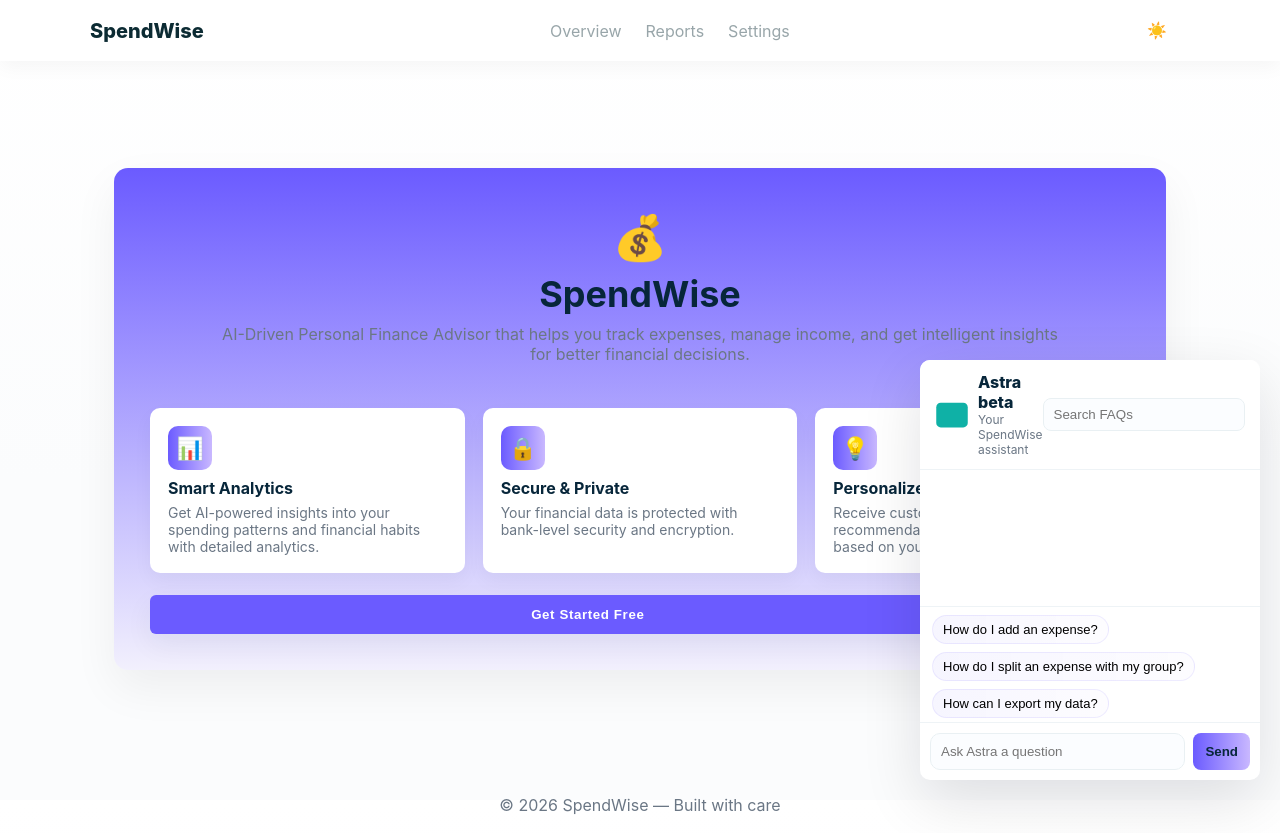
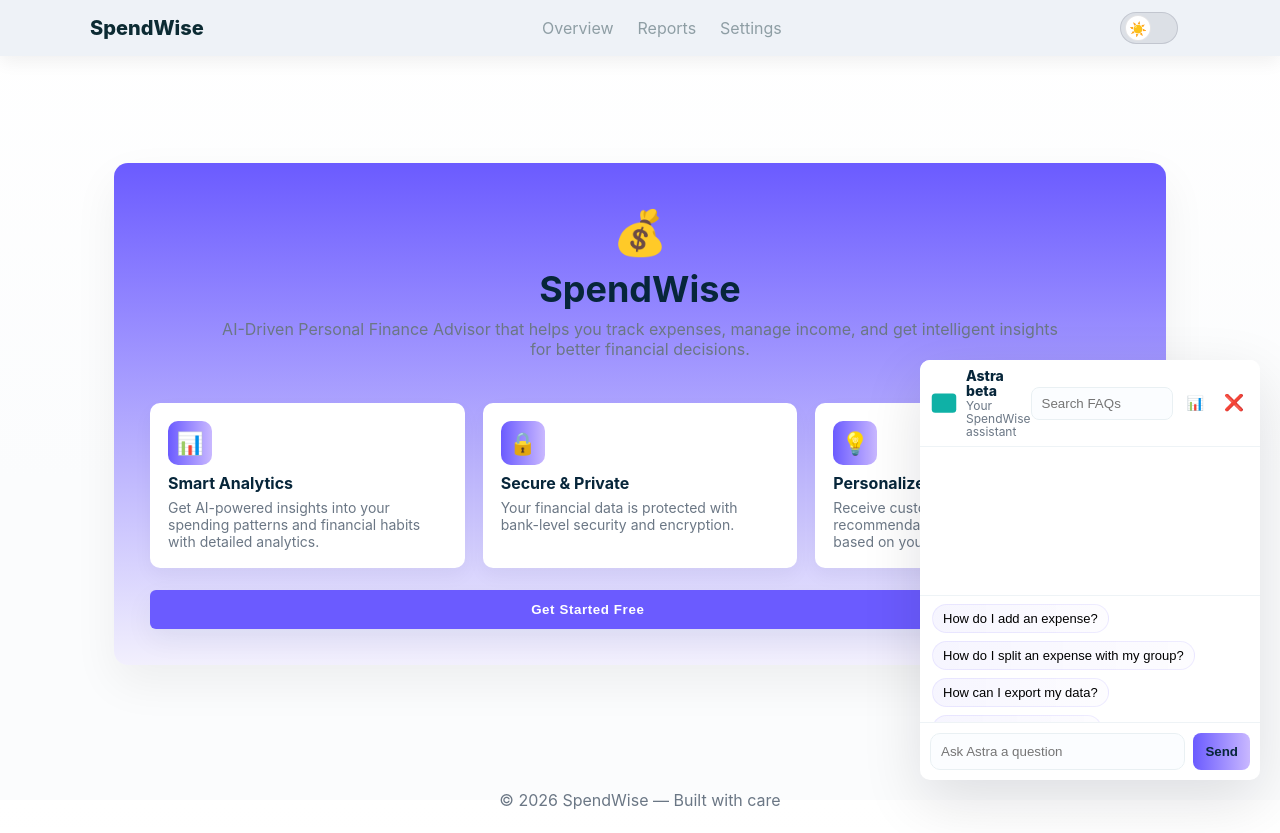
Before and after one commit to aryansinghal207/Spendwise, a React (Vite) app in the folder frontend/: page / in a window 1280 px wide. Both pictures are taken after a click on the button "Ask Astra". Built offline with nearby package versions, Linux system fonts and the light colour scheme.

Commit message:
Changes in Sign in and Sign up page

```diff
--- a/frontend/src/AstraChat.jsx
+++ b/frontend/src/AstraChat.jsx
@@ -193,21 +193,21 @@ export default function AstraChat({ currentUser }){
       {open && (
         <div className="astra-panel" role="dialog" aria-label="Astra chat">
           <div className="astra-header">
-            <div style={{display:'flex',alignItems:'center',gap:8}}>
-              <div style={{width:36,height:36,flex:'none'}}>
+            <div className="astra-header-left">
+              <div className="astra-header-icon">
                 <svg viewBox="0 0 64 64" width="36" height="36" xmlns="http://www.w3.org/2000/svg" aria-hidden="true">
                   <rect x="4" y="10" width="56" height="44" rx="8" fill="#0fb1a6" />
                 </svg>
               </div>
-              <div>
+              <div className="astra-header-text">
                 <div className="astra-title">Astra <span className="beta">beta</span></div>
                 <div className="astra-sub">Your SpendWise assistant</div>
               </div>
             </div>
-            <div style={{display:'flex',alignItems:'center',gap:8}}>
+            <div className="astra-header-right">
               <input className="astra-search" placeholder="Search FAQs" value={query} onChange={e=>setQuery(e.target.value)} />
               <button className="astra-stats-btn" onClick={() => setShowStats(s => !s)} title="Show stats">📊</button>
-              <button className="astra-close" onClick={()=>setOpen(false)} aria-label="Close">×</button>
+              <button className="astra-close" onClick={()=>setOpen(false)} aria-label="Close" title="Close">❌</button>
             </div>
           </div>
 
--- a/frontend/src/SignIn.jsx
+++ b/frontend/src/SignIn.jsx
@@ -3,6 +3,7 @@ import apiUrl from './api'
 
 export default function SignIn({onSignedIn, onSwitchToSignUp, onSwitchBack}){
   const [status,setStatus] = useState('')
+  const [emailDraft, setEmailDraft] = useState('')
   const formRef = useRef(null)
   const unique = useMemo(()=>Math.random().toString(36).slice(2,9),[])
   const emailName = `email_${unique}`
@@ -12,13 +13,27 @@ export default function SignIn({onSignedIn, onSwitchToSignUp, onSwitchBack}){
     // Clear previous values when the form mounts
     if (formRef.current) formRef.current.reset()
     setStatus('')
+    setEmailDraft('')
   }, [])
+
+  function isValidGmailWithNumber(emailRaw){
+    const email = (emailRaw || '').trim()
+    return /^[^\s@]*\d[^\s@]*@gmail\.com$/i.test(email)
+  }
 
   async function handle(e){
     e.preventDefault()
     const f = e.target
     // form inputs use dynamic names to avoid autofill; access via elements
-    const payload = { email: f.elements[emailName].value, password: f.elements[passwordName].value }
+    const email = f.elements[emailName].value
+    const password = f.elements[passwordName].value
+
+    if (!isValidGmailWithNumber(email)) {
+      setStatus('Error: Email must be a Gmail address and contain at least one number (example: name123@gmail.com).')
+      return
+    }
+
+    const payload = { email, password }
     try{
       const res = await fetch(apiUrl('/api/auth/signin'),{method:'POST',headers:{'Content-Type':'application/json'},body:JSON.stringify(payload)})
       if (!res.ok) throw new Error(await res.text())
@@ -56,7 +71,19 @@ export default function SignIn({onSignedIn, onSwitchToSignUp, onSwitchBack}){
           <div className="muted" style={{marginBottom:12}}>or use your email</div>
           {status && <div style={{color:'#c00',marginBottom:10}}>{status}</div>}
           <form ref={formRef} onSubmit={handle} autoComplete="off">
-            <div className="form-field"><input name={emailName} type="email" placeholder="Email" autoComplete="off" required/></div>
+            <div className="form-field">
+              <input
+                name={emailName}
+                type="email"
+                placeholder="Email (example: name123@gmail.com)"
+                autoComplete="off"
+                onChange={(e) => { setEmailDraft(e.target.value); if (status) setStatus('') }}
+                required
+              />
+              {emailDraft && !isValidGmailWithNumber(emailDraft) && (
+                <div className="field-hint error-text">Use a Gmail address with at least one number (example: name123@gmail.com).</div>
+              )}
+            </div>
             <div className="form-field"><input name={passwordName} type="password" placeholder="Password" autoComplete="new-password" required/></div>
             <div style={{marginTop:10}}>
               <div className="help">Forgot your password?</div>
--- a/frontend/src/components/NavBar.jsx
+++ b/frontend/src/components/NavBar.jsx
@@ -2,7 +2,7 @@ import React from 'react'
 
 export default function NavBar({user, onSignOut, theme, onToggleTheme, onNavigate, currentView}){
   return (
-    <header className="nav-bar">
+    <header className={`nav-bar ${!user ? 'nav-auth' : ''}`}>
       <div className="nav-inner">
         <div className="brand">SpendWise</div>
         <nav className="nav-links">
@@ -29,7 +29,15 @@ export default function NavBar({user, onSignOut, theme, onToggleTheme, onNavigat
           </a>
         </nav>
         <div className="nav-actions">
-          <button className="theme-toggle" onClick={() => onToggleTheme && onToggleTheme()} title="Toggle theme">{theme === 'dark' ? '🌙' : '☀️'}</button>
+          <label className="theme-switch" title="Toggle theme">
+            <input
+              type="checkbox"
+              checked={theme === 'dark'}
+              onChange={() => onToggleTheme && onToggleTheme()}
+              aria-label="Toggle theme"
+            />
+            <span className="theme-slider" aria-hidden="true" />
+          </label>
           {user ? (
             <div className="user-info">
               <div className="user-name">{user.name}</div>
--- a/frontend/src/index.css
+++ b/frontend/src/index.css
@@ -101,6 +101,72 @@ body,
 .user-info{ display:flex; align-items:center; gap:12px }
 .user-name{ font-weight:700; color:var(--nav-text) }
 .user-type{ font-size:12px; color:var(--muted) }
+
+/* Auth pages: make header a clear grey in light theme for contrast */
+.nav-bar.nav-auth{
+  background: #eef2f7;
+  box-shadow: 0 6px 18px rgba(2,6,23,0.06);
+}
+[data-theme="dark"] .nav-bar.nav-auth{
+  background: linear-gradient(90deg,var(--nav-bg), color-mix(in srgb, var(--nav-bg) 90%, #000000));
+  box-shadow: 0 6px 18px rgba(0,0,0,0.35);
+}
+
+/* Theme toggle slider (keeps icon so users recognize it) */
+.theme-switch{
+  position: relative;
+  display:inline-flex;
+  align-items:center;
+  user-select:none;
+}
+.theme-switch input{
+  position:absolute;
+  opacity:0;
+  width:1px;
+  height:1px;
+  pointer-events:none;
+}
+.theme-slider{
+  width:56px;
+  height:30px;
+  border-radius:999px;
+  background: rgba(15, 23, 42, 0.08);
+  border: 1px solid rgba(15, 23, 42, 0.12);
+  display:block;
+  position:relative;
+  cursor:pointer;
+  transition: background-color var(--transition-md), border-color var(--transition-md);
+}
+.theme-slider::before{
+  content:"☀️";
+  position:absolute;
+  top:50%;
+  left:4px;
+  transform: translateY(-50%);
+  width:24px;
+  height:24px;
+  border-radius:999px;
+  background: var(--surface);
+  border: 1px solid rgba(2,6,23,0.10);
+  display:flex;
+  align-items:center;
+  justify-content:center;
+  font-size:14px;
+  transition: transform var(--transition-md), background-color var(--transition-md);
+}
+.theme-switch input:focus-visible + .theme-slider{
+  outline: none;
+  box-shadow: 0 0 0 3px rgba(99, 102, 241, 0.22);
+}
+.theme-switch input:checked + .theme-slider{
+  background: rgba(99, 102, 241, 0.22);
+  border-color: rgba(99, 102, 241, 0.35);
+}
+.theme-switch input:checked + .theme-slider::before{
+  content:"🌙";
+  transform: translate(26px, -50%);
+  background: var(--surface);
+}
 
 .app-main{ flex:1; padding:28px 18px }
 .auth-shell{ display:flex; align-items:center; justify-content:center; min-height: calc(100vh - 140px) }
@@ -371,6 +437,33 @@ body,
 
 .muted{ color: #98a0aa }
 
+/* Auth field hints + errors */
+.field-hint{ font-size:12px; margin-top:6px; color:var(--muted) }
+.error-text{ color:#c0262d }
+
+/* Password strength meter */
+.pw-meter{ margin-top:10px }
+.pw-meter-row{ display:flex; align-items:center; gap:10px }
+.pw-meter-bar{
+  flex:1;
+  height:10px;
+  border-radius:999px;
+  background: rgba(148, 163, 184, 0.25);
+  border: 1px solid rgba(148, 163, 184, 0.25);
+  overflow:hidden;
+}
+.pw-meter-fill{ display:block; height:100%; border-radius:999px; transition: width 180ms ease, background-color 180ms ease }
+.pw-meter-label{ min-width:78px; font-size:12px; font-weight:800; letter-spacing:0.3px }
+
+.pw-meter-bar.level-1 .pw-meter-fill{ background: linear-gradient(90deg, #ef4444, #f97316) }
+.pw-meter-label.level-1{ color:#ef4444 }
+
+.pw-meter-bar.level-2 .pw-meter-fill{ background: linear-gradient(90deg, #f59e0b, #fbbf24) }
+.pw-meter-label.level-2{ color:#f59e0b }
+
+.pw-meter-bar.level-3 .pw-meter-fill{ background: linear-gradient(90deg, #10b981, #22c55e) }
+.pw-meter-label.level-3{ color:#10b981 }
+
 
 .auth-brand{ font-weight:800; font-size:20px; color:white }
 
@@ -422,7 +515,38 @@ body,
 .astra-fab .astra-dot{ display:inline-block; width:100%; text-align:center }
 .astra-logo-img{ width:44px; height:44px; object-fit:cover; border-radius:10px; display:block; margin:6px }
 .astra-panel{ width:320px; max-width:92vw; height:420px; background:var(--surface); border-radius:10px; box-shadow:0 20px 60px rgba(2,6,23,0.12); display:flex; flex-direction:column; overflow:hidden }
-.astra-header{ display:flex; align-items:center; justify-content:space-between; padding:12px 14px; border-bottom:1px solid var(--card-border); background:linear-gradient(180deg, rgba(255,255,255,0.98), rgba(255,255,255,0.96)) }
+.astra-header{
+  display:flex;
+  align-items:center;
+  justify-content:space-between;
+  gap:8px;
+  padding:8px 10px;
+  border-bottom:1px solid var(--card-border);
+  background:linear-gradient(180deg, rgba(255,255,255,0.98), rgba(255,255,255,0.96));
+}
+.astra-header-left{
+  display:flex;
+  align-items:center;
+  gap:8px;
+  min-width:0;
+  flex:1 1 auto;
+}
+.astra-header-icon{
+  width:28px;
+  height:28px;
+  flex: 0 0 28px;
+}
+.astra-header-icon svg{ width:28px; height:28px; display:block }
+.astra-header-text{ min-width:0 }
+.astra-title{ font-size:14px; line-height:1.1 }
+.astra-sub{ font-size:11px; line-height:1.1; color:var(--muted) }
+
+.astra-header-right{
+  display:flex;
+  align-items:center;
+  gap:6px;
+  flex: 0 0 auto;
+}
 .astra-title{ font-weight:800 }
 .astra-sub{ font-size:12px; color:var(--muted) }
 .astra-close{ background:transparent; border:none; font-size:16px; cursor:pointer }
@@ -440,7 +564,14 @@ body,
 .astra-widget.open .astra-fab{ display:none }
 
 /* richer styles */
-.astra-search{ padding:8px 10px; border-radius:8px; border:1px solid var(--input-border); background:var(--input-bg); width:180px }
+.astra-search{
+  padding:8px 10px;
+  border-radius:8px;
+  border:1px solid var(--input-border);
+  background:var(--input-bg);
+  width:120px;
+  min-width:0;
+}
 .astra-min{ background:transparent; border:0; cursor:pointer; font-size:18px }
 .astra-msg-meta{ display:flex; align-items:center; gap:8px; margin-bottom:6px }
 .astra-avatar{ width:28px; height:28px; border-radius:14px; display:inline-flex; align-items:center; justify-content:center; font-weight:700; color:#fff }
@@ -473,8 +604,30 @@ body,
 @media (max-width:420px){ .astra-panel{ width:calc(100vw - 28px); right:14px; left:14px; bottom:14px } }
 
 /* Close button styling to ensure visibility */
-.astra-close{ background:transparent; border:0; cursor:pointer; font-size:20px; padding:4px 8px; color:var(--muted); line-height:1 }
-.astra-close:hover{ background:rgba(0,0,0,0.03); color:var(--text-dark); border-radius:8px }
+.astra-close{
+  background:transparent;
+  border:0;
+  cursor:pointer;
+  width:32px;
+  height:32px;
+  display:inline-flex;
+  align-items:center;
+  justify-content:center;
+  flex: 0 0 32px;
+  padding:0;
+  font-size:16px;
+  color:var(--muted);
+  line-height:1;
+  border-radius:8px;
+}
+.astra-close:hover{ background:rgba(0,0,0,0.03); color:var(--text-dark) }
+
+/* On small widths, keep controls compact so ❌ stays visible */
+@media (max-width:420px){
+  .astra-sub{ display:none }
+  .astra-search{ width:88px; padding:6px 8px }
+  .astra-stats-btn{ padding:4px 6px }
+}
 
 /* AI badge for ChatGPT responses */
 .astra-ai-badge{ font-size:14px; margin-left:auto; opacity:0.7 }
```
Also changed, not shown: frontend/src/SignUp.jsx (+82 -4 lines).
